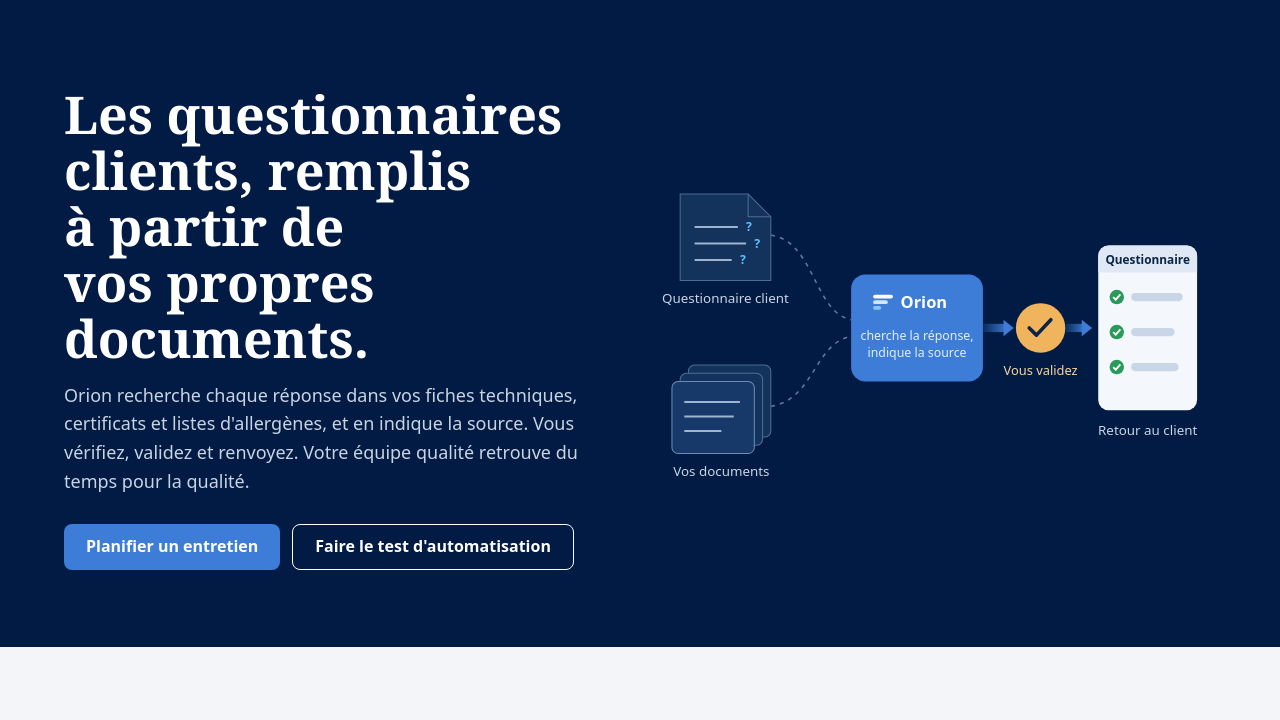
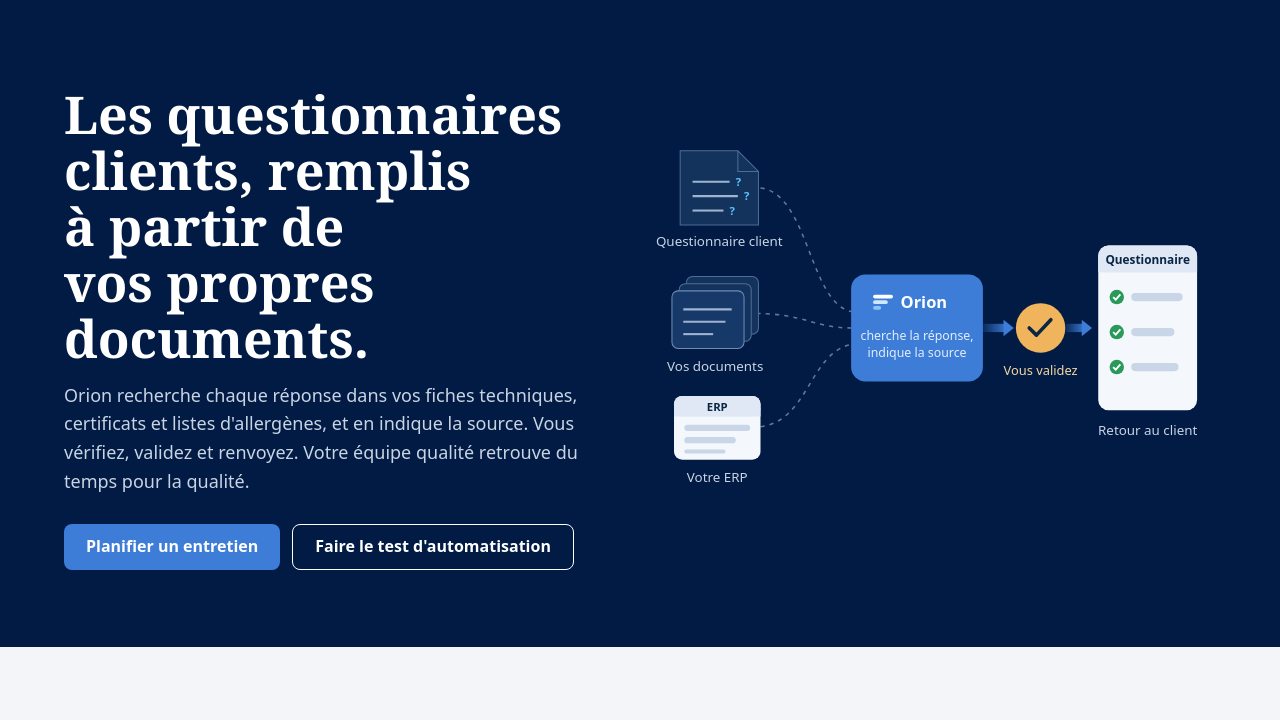
Before and after one commit to erhol1973/grow-faster-automation, a plain HTML site: page fr/index.html in a window 1280 px wide. Shown: the part 55-775 px from the top of the page. Drawn offline with Linux system fonts and the light colour scheme.

Commit message:
ERP als bron in de Orion-flow (FR)

```diff
--- a/fr/index.html
+++ b/fr/index.html
@@ -34,26 +34,34 @@
     <a class="btn sec" href="#check">Faire le test d'automatisation</a>
    </div>
   </div>
-  <svg viewBox="0 0 560 400" role="img" aria-label="Un questionnaire client et vos propres documents passent par Orion, vous validez, et le questionnaire rempli retourne au client">
+  <svg viewBox="0 0 560 400" role="img" aria-label="Un questionnaire client, vos propres documents et votre ERP passent par Orion, vous validez, et le questionnaire rempli retourne au client">
    <defs>
     <linearGradient id="g1" x1="0" x2="1"><stop offset="0" stop-color="#3D7DD8" stop-opacity=".15"/><stop offset="1" stop-color="#3D7DD8" stop-opacity=".9"/></linearGradient>
    </defs>
    <g fill="none" stroke="#5d7aa3" stroke-width="1.5" stroke-dasharray="4 5">
-    <path d="M128 110 C170 115 170 185 206 192"/><path d="M128 276 C170 270 170 215 206 208"/>
+    <path d="M118 64 C165 70 165 175 206 184"/><path d="M114 186 C160 186 170 200 206 200"/><path d="M118 296 C165 290 165 225 206 216"/>
    </g>
    <g>
-    <path d="M40 70 h66 l22 22 v62 h-88z" fill="#13335c" stroke="#4d6c97"/>
-    <path d="M106 70 v22 h22" fill="none" stroke="#4d6c97"/>
-    <g stroke="#9fb4d1" stroke-width="2"><line x1="54" y1="102" x2="96" y2="102"/><line x1="54" y1="118" x2="104" y2="118"/><line x1="54" y1="134" x2="90" y2="134"/></g>
-    <g fill="#5CC2FF" font-family="system-ui, sans-serif" font-size="12" font-weight="700"><text x="104" y="106">?</text><text x="112" y="122">?</text><text x="98" y="138">?</text></g>
-    <text x="84" y="176" fill="#c9d4e3" font-size="13" text-anchor="middle" font-family="system-ui, sans-serif">Questionnaire client</text>
+    <path d="M40 28 h56 l20 20 v52 h-76z" fill="#13335c" stroke="#4d6c97"/>
+    <path d="M96 28 v20 h20" fill="none" stroke="#4d6c97"/>
+    <g stroke="#9fb4d1" stroke-width="2"><line x1="52" y1="58" x2="88" y2="58"/><line x1="52" y1="72" x2="96" y2="72"/><line x1="52" y1="86" x2="82" y2="86"/></g>
+    <g fill="#5CC2FF" font-family="system-ui, sans-serif" font-size="11" font-weight="700"><text x="94" y="62">?</text><text x="102" y="76">?</text><text x="88" y="90">?</text></g>
+    <text x="78" y="120" fill="#c9d4e3" font-size="13" text-anchor="middle" font-family="system-ui, sans-serif">Questionnaire client</text>
    </g>
    <g>
-    <rect x="48" y="236" width="80" height="70" rx="6" fill="#13335c" stroke="#4d6c97"/>
-    <rect x="40" y="244" width="80" height="70" rx="6" fill="#13335c" stroke="#4d6c97"/>
-    <rect x="32" y="252" width="80" height="70" rx="6" fill="#16396a" stroke="#6d8bb5"/>
-    <g stroke="#9fb4d1" stroke-width="2"><line x1="44" y1="272" x2="98" y2="272"/><line x1="44" y1="286" x2="92" y2="286"/><line x1="44" y1="300" x2="80" y2="300"/></g>
-    <text x="80" y="344" fill="#c9d4e3" font-size="13" text-anchor="middle" font-family="system-ui, sans-serif">Vos documents</text>
+    <rect x="46" y="150" width="70" height="56" rx="6" fill="#13335c" stroke="#4d6c97"/>
+    <rect x="39" y="157" width="70" height="56" rx="6" fill="#13335c" stroke="#4d6c97"/>
+    <rect x="32" y="164" width="70" height="56" rx="6" fill="#16396a" stroke="#6d8bb5"/>
+    <g stroke="#9fb4d1" stroke-width="2"><line x1="43" y1="182" x2="90" y2="182"/><line x1="43" y1="194" x2="84" y2="194"/><line x1="43" y1="206" x2="72" y2="206"/></g>
+    <text x="74" y="242" fill="#c9d4e3" font-size="13" text-anchor="middle" font-family="system-ui, sans-serif">Vos documents</text>
+   </g>
+   <g>
+    <rect x="34" y="266" width="84" height="62" rx="8" fill="#f4f7fb"/>
+    <rect x="34" y="266" width="84" height="20" rx="8" fill="#dfe8f4"/>
+    <rect x="34" y="278" width="84" height="8" fill="#dfe8f4"/>
+    <text x="76" y="281" fill="#0B2545" font-size="11" font-weight="700" text-anchor="middle" font-family="system-ui, sans-serif">ERP</text>
+    <g fill="#c9d6e7"><rect x="44" y="294" width="64" height="6" rx="3"/><rect x="44" y="306" width="50" height="6" rx="3"/><rect x="44" y="318" width="40" height="4" rx="2"/></g>
+    <text x="76" y="350" fill="#c9d4e3" font-size="13" text-anchor="middle" font-family="system-ui, sans-serif">Votre ERP</text>
    </g>
    <g>
     <rect x="206" y="148" width="128" height="104" rx="14" fill="#3D7DD8"/>
```
